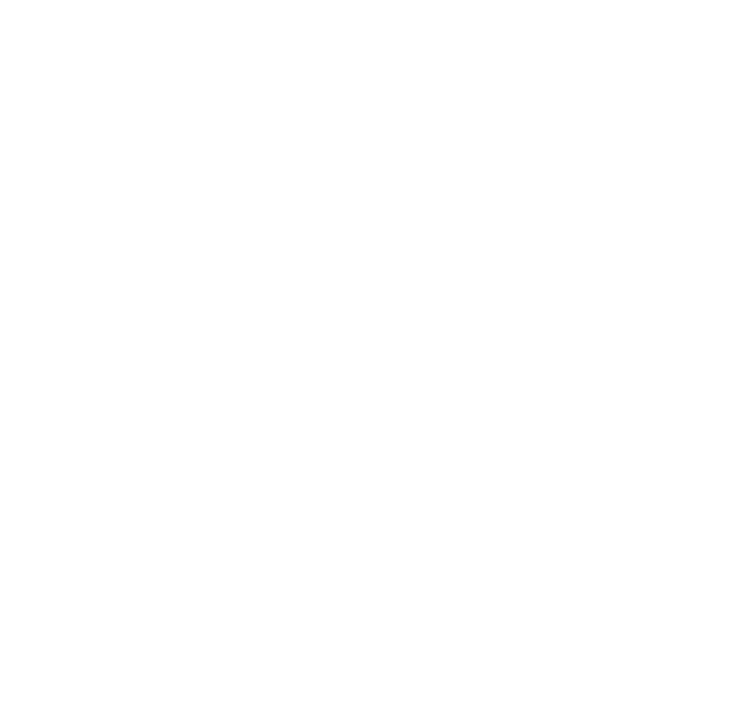
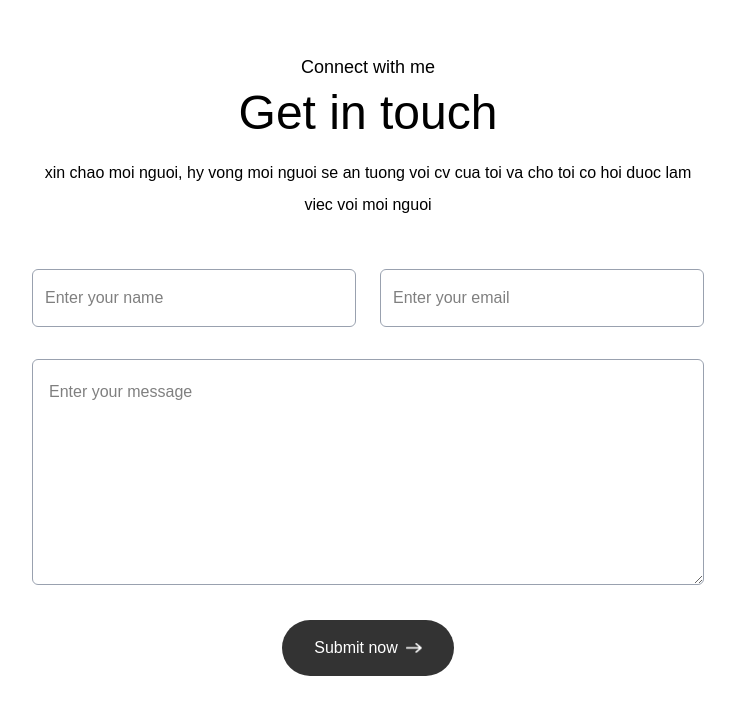
Before and after one commit to DoTienLuong/DTL_Portfolio, a Next.js app: page / in a window 1280 px wide. Shown: the part 3056-3771 px from the top of the page, without its empty margins (272-1007 px from the left). Before the commit the page ends 3069 px from the top, so only its background shows below. Built offline with nearby package versions, Linux system fonts and the light colour scheme; a web font is replaced by a local one.

Commit message:
Update: hoan thanh contact me

```diff
--- /dev/null
+++ b/app/components/Contact.jsx
@@ -0,0 +1,55 @@
+'use client'
+import { assets } from '@/assets/assets'
+import Image from 'next/image'
+import React, { useState } from 'react'
+
+const Contact = () => {
+    const [result, setResult] = useState("");
+
+  const onSubmit = async (event) => {
+    event.preventDefault();
+    setResult("Sending....");
+    const formData = new FormData(event.target);
+
+    formData.append("access_key", "8cfd3397-3640-46e8-abfd-126d1fea2b9d");
+
+    const response = await fetch("https://api.web3forms.com/submit", {
+      method: "POST",
+      body: formData
+    });
+
+    const data = await response.json();
+
+    if (data.success) {
+      setResult("Form Submitted Successfully");
+      event.target.reset();
+    } else {
+      console.log("Error", data);
+      setResult(data.message);
+    }
+  };
+  return (
+    <div id='contact' className='w-full px-[12%] py-10 scroll-mt-20 bg-[url("/footer-bg-color.png")] bg-no-repeat bg-center bg-[length:90%_auto]'>
+      <h4 className='text-center mb-2 text-lg font-Ovo'>Connect with me</h4>
+      <h2 className='text-center text-5xl font-Ovo'>Get in touch</h2>
+      <p className='text-center max-w-2xl mx-auto mt-5 mb-12 font-Ovo'>
+        xin chao moi nguoi, hy vong moi nguoi se an tuong voi cv cua toi va cho toi co hoi duoc lam viec voi moi nguoi
+      </p>
+        <form onSubmit={onSubmit} className='max-w-2xl mx-auto'>
+            <div className='grid grid-cols-auto gap-6 mt-10 mb-8'>
+                <input type="text" placeholder='Enter your name' required className='flex-1 p-3 outline-none border-[0.5px] border-gray-400 rounded-md bg-white' name='name'/>
+                <input type="email" placeholder='Enter your email' required className='flex-1 p-3 outline-none border-[0.5px] border-gray-400 rounded-md bg-white' name='email'/>
+            </div>
+            <textarea rows='6' placeholder='Enter your message' required className='w-full p-4
+             outline-none border-[0.5px] border-gray-400 rounded-md bg-white mb-6' name='message'></textarea>
+            <button type='submit'
+                className='py-3 px-8 w-max flex items-center justify-between gap-2 bg-black/80 text-white rounded-full mx-auto hover:bg-black duration-500 cursor-pointer'>
+                Submit now <Image src={assets.right_arrow_white} alt='' className='w-4'/>
+            </button>
+            <p>{result}</p>
+        </form>
+    </div>
+  )
+}
+
+export default Contact
--- a/app/page.js
+++ b/app/page.js
@@ -1,4 +1,5 @@
 import About from "./components/About";
+import Contact from "./components/Contact";
 import Header from "./components/Header";
 import NavBar from "./components/NavBar";
 import Services from "./components/Services";
@@ -11,6 +12,7 @@
       <About />
       <Services />
       <Work />
+      <Contact />
     </>
   );
 }
```
